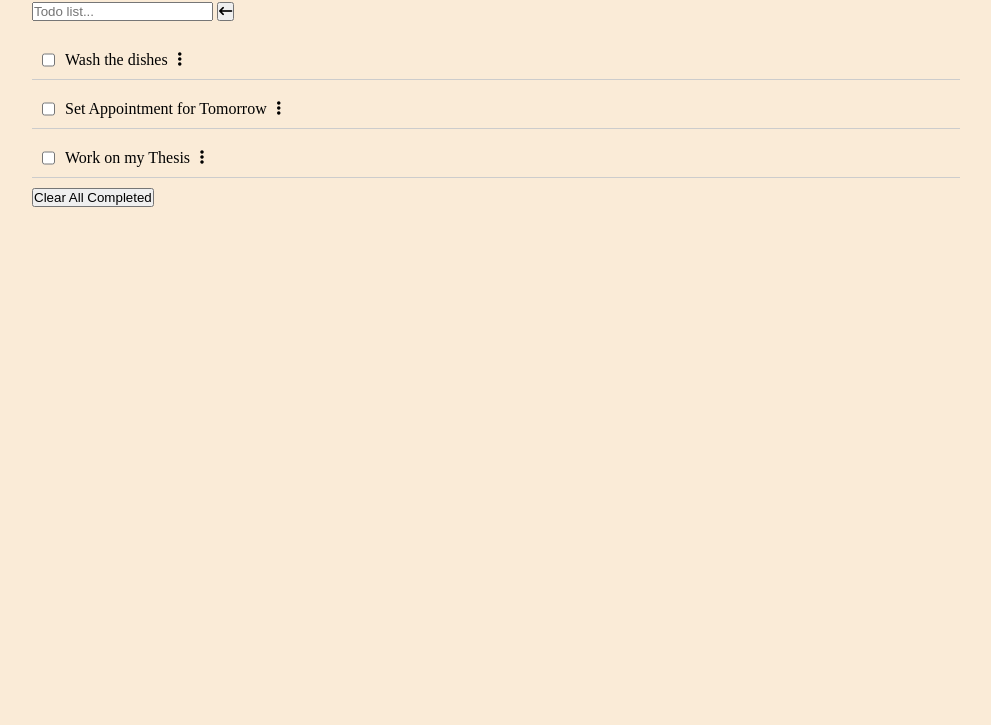
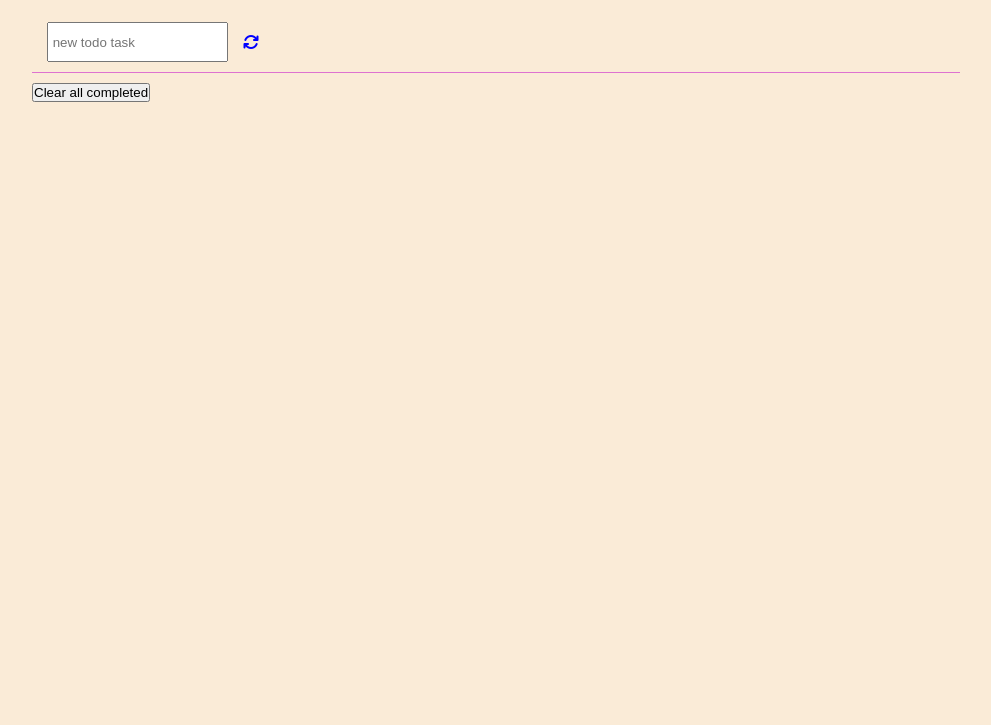
Before and after one commit to RichardChileya/ToDo-List, a website built with webpack: page src/index.html in a window 1280 px wide. Shown: the part 75-800 px from the top of the page, without its empty margins (28-1019 px from the left). Built offline with nearby package versions, Linux system fonts and the light colour scheme.

Commit message:
add src files index.js, index.html,style.css

```diff
--- a/src/index.html
+++ b/src/index.html
@@ -4,30 +4,34 @@
   <meta charset="UTF-8">
   <meta http-equiv="X-UA-Compatible" content="IE=edge">
   <meta name="viewport" content="width=device-width, initial-scale=1.0">
-  <script src="https://kit.fontawesome.com/171fcd9d48.js" crossorigin="anonymous"></script>
-  <title>ToDo List</title>
+  <title>Document</title>
+  <script src="https://kit.fontawesome.com/95c0469538.js" crossorigin="anonymous"></script>
 </head>
 <body>
-  <header class="header">
-    <h1>My ToDo List</h1>
-  </header>
-  <form  id = "form" action="">
-    <div class="input-arrow">
-      <input type="text" placeholder="Todo list..." />
-    <button type ="submit"><i class="fa-sharp fa-solid fa-arrow-left-long"></i></button>
-    </div>
-  </form>
+  <main>
+    <section class="container">
+      <header>
+        <h2 class="todoHeader">MY ToDo List</h2>
+      </header>
 
-  <div class="container">
+      <section>
+        <form>
+          <div class="inputBox">
+            <input type="text" class="input" id="input" placeholder=" new todo task">
+          <i class="fa-solid fa-arrows-rotate arrow"></i>
+          </div>
+          <div class="error"></div>
 
 
-    <ul class="list-container">
-      <!-- Create code dynamically here  -->
-    </ul>
-    <button>Clear All Completed </button>
-  </div>
-
-
-  <script src="./index.js"></script>
+        </form>
+        <div class="todoContainer">
+          <!-- Dynamic Code Here -->
+        </div>
+        <div class="clear">
+          <button type="button" id="clear-completed" class="clearAllTasks">Clear all completed</button>
+        </div>
+      </section>
+    </section>
+  </main>
 </body>
 </html>
--- a/src/style.css
+++ b/src/style.css
@@ -14,23 +14,28 @@ header {
   padding: 20px;
 }
 
-#form {
-  margin: 0 60px;
-}
-
-.info {
+.inputBox {
   display: flex;
   flex-direction: row;
-  border-bottom: 1px solid #ccc;
+  border-bottom: 1px solid #c2c9;
   align-items: center;
   width: 80%;
-  justify-content: space-between;
   margin-bottom: 10px;
 }
 
-.inner-info {
-  margin: 10px;
+.newInput {
+  padding: 5px;
+  margin: 2px;
   gap: 10px;
-  display: flex;
-  text-align: justify;
+ }
+
+.arrow {
+  opacity: 1;
+  pointer-events: none;
+  color: blue;
 }
+
+#input{
+  height: 40px;
+  margin: 10px 15px;
+}
```
